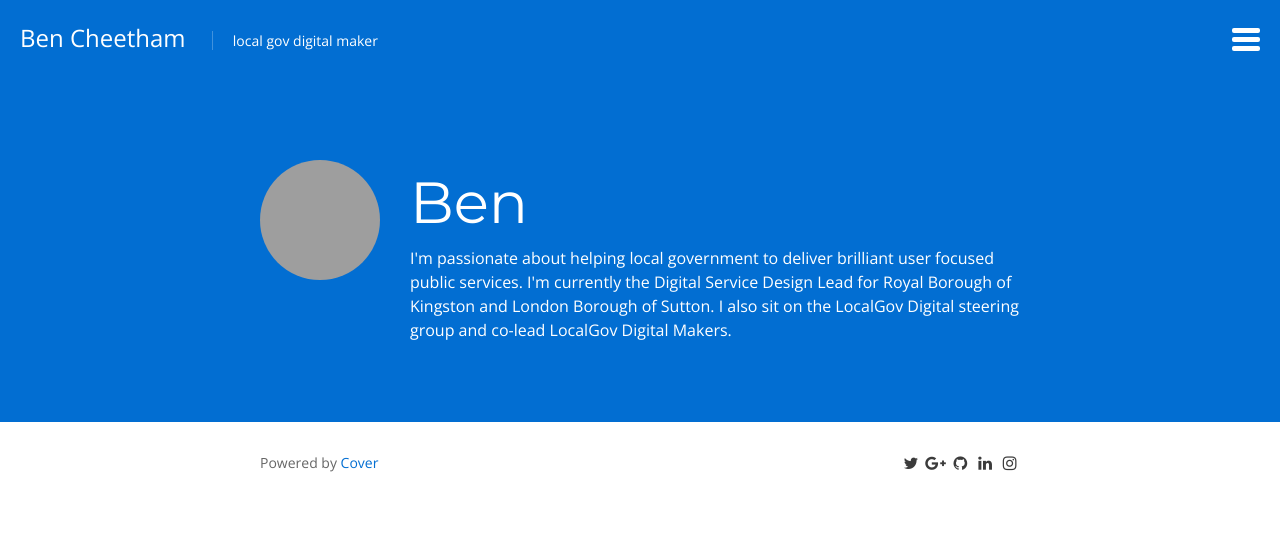
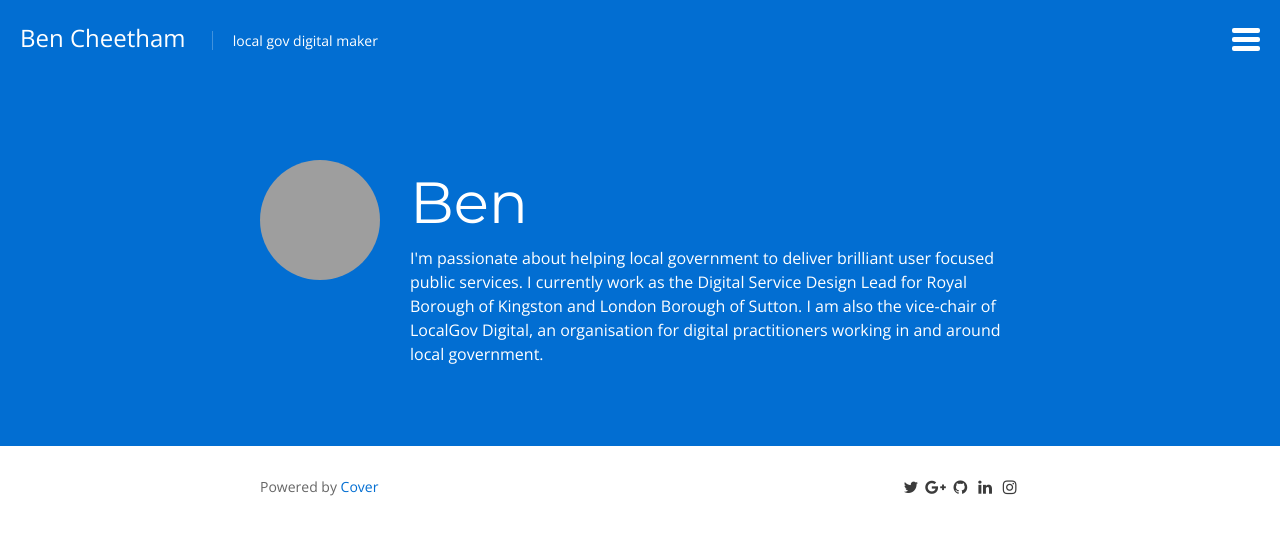
Before and after one commit to BforBen/bforben.github.io, a Jekyll site: the page built from about.html, in a window 1280 px wide. Shown: the top 535 px of the page. Built offline with Jekyll 4.4.1, drawn with Linux system fonts in a browser that asks for light colours; nearby versions of some CDN libraries; grey boxes are pictures that could not be loaded.

Commit message:
Update about.html

```diff
--- a/about.html
+++ b/about.html
@@ -17,7 +17,9 @@ redirect_from:
                 <h1 class="cover-title">Ben</h1>
             </div>
         	<div class="profile-bio">
-        		I'm passionate about helping local government to deliver brilliant user focused public services. I'm currently the Digital Service Design Lead for Royal Borough of Kingston and London Borough of Sutton. I also sit on the <a href="http://localgovdigital.info">LocalGov Digital</a> steering group and co-lead <a href="https://twitter.com/LGMakers">LocalGov Digital Makers</a>.
+        		I'm passionate about helping local government to deliver brilliant user focused public services.
+			I currently work as the Digital Service Design Lead for Royal Borough of Kingston and London Borough of Sutton.
+			I am also the vice-chair of <a href="https://localgov.digital">LocalGov Digital</a>, an organisation for digital practitioners working in and around local government.
     		</div>
         </div>
     </header>
```
